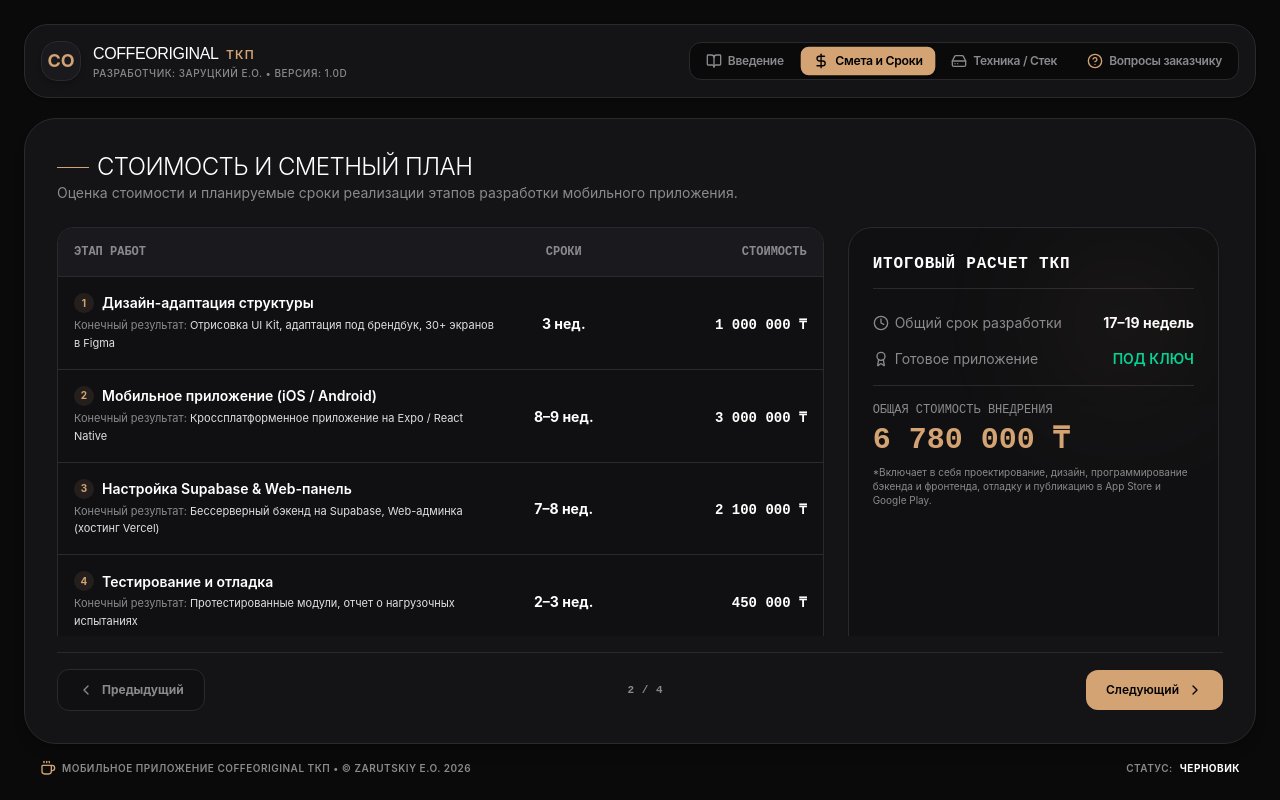
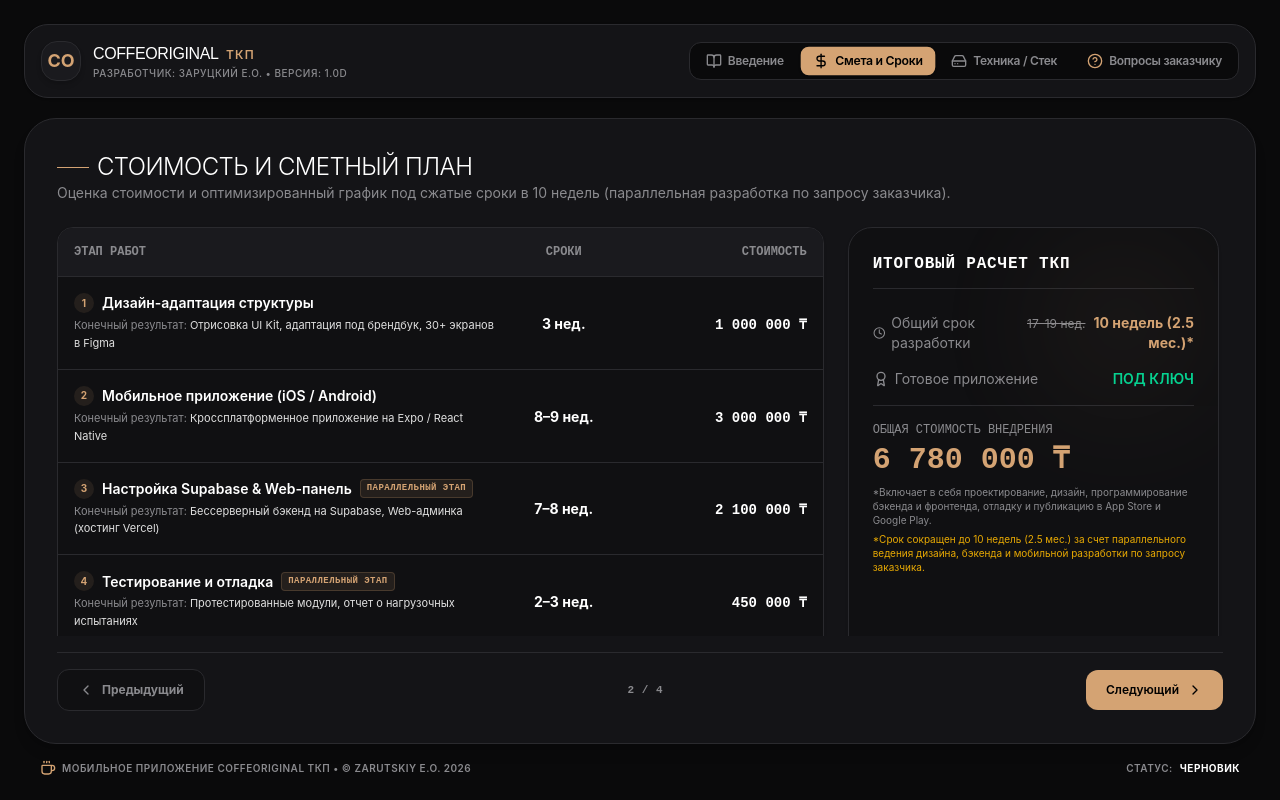
Before and after one commit to pontipilat22/coffeoriginal2, a React (Vite) app: page / in a window 1280 px wide. Both pictures are taken after a click on the button "Смета и Сроки". Built offline with nearby package versions, Linux system fonts and the light colour scheme.

Commit message:
Add files via upload

```diff
--- a/src/components/SlidePricing.tsx
+++ b/src/components/SlidePricing.tsx
@@ -13,7 +13,6 @@ export default function SlidePricing() {
   };
 
   // Fixed static values matching the proposal
-  const totalWeeksText = "17–19 недель";
   const totalCostText = "6 780 000 ₸";
 
   return (
@@ -25,7 +24,7 @@ export default function SlidePricing() {
             Стоимость и Сметный План
           </h2>
           <p className="text-sm text-[#8A8A8E]">
-            Оценка стоимости и планируемые сроки реализации этапов разработки мобильного приложения.
+            Оценка стоимости и оптимизированный график под сжатые сроки в 10 недель (параллельная разработка по запросу заказчика).
           </p>
         </div>
       </div>
@@ -45,21 +44,33 @@ export default function SlidePricing() {
               {INITIAL_PHASES.map((p) => {
                 // Formatting custom duration text ranges since it's static now
                 let durationText = `${p.durationWeeks} нед.`;
+                let isParallel = false;
                 if (p.id === 2) durationText = "8–9 нед.";
-                if (p.id === 3) durationText = "7–8 нед.";
-                if (p.id === 4) durationText = "2–3 нед.";
+                if (p.id === 3) {
+                  durationText = "7–8 нед.";
+                  isParallel = true;
+                }
+                if (p.id === 4) {
+                  durationText = "2–3 нед.";
+                  isParallel = true;
+                }
 
                 return (
                   <div key={p.id} className="p-4 flex flex-col gap-2.5 sm:grid sm:grid-cols-12 sm:gap-2 sm:items-center hover:bg-[#1A1A1E]/20 transition text-left">
                     {/* Phase details */}
                     <div className="sm:col-span-6 md:col-span-7 space-y-1">
-                      <div className="flex items-center gap-2">
+                      <div className="flex items-center gap-2 flex-wrap">
                         <span className="inline-flex items-center justify-center w-5 h-5 text-[10px] font-bold text-[#D4A373] bg-[#D4A373]/10 rounded-full shrink-0">
                           {p.id}
                         </span>
                         <h4 className="text-sm font-semibold text-white leading-tight">
                           {p.title}
                         </h4>
+                        {isParallel && (
+                          <span className="inline-flex items-center bg-[#D4A373]/10 border border-[#D4A373]/20 text-[#D4A373] text-[9px] px-1.5 py-0.5 rounded font-mono uppercase tracking-wider font-semibold">
+                            Параллельный этап
+                          </span>
+                        )}
                       </div>
                       <p className="text-[11px] text-[#8A8A8E] leading-relaxed">
                         Конечный результат: <span className="text-[#E0E0E0]">{p.result}</span>
@@ -116,9 +127,10 @@ export default function SlidePricing() {
                   <span className="text-[#8A8A8E] flex items-center gap-1.5">
                     <Clock className="w-4 h-4" /> Общий срок разработки
                   </span>
-                  <span className="font-bold text-white">
-                    {totalWeeksText}
-                  </span>
+                  <div className="text-right">
+                    <span className="line-through text-[#8A8A8E] text-xs mr-2">17–19 нед.</span>
+                    <span className="font-bold text-[#D4A373]">10 недель (2.5 мес.)*</span>
+                  </div>
                 </div>
 
                 <div className="flex justify-between items-center text-sm">
@@ -139,6 +151,9 @@ export default function SlidePricing() {
                   <p className="text-[10px] text-[#8A8A8E] mt-2 leading-snug">
                     *Включает в себя проектирование, дизайн, программирование бэкенда и фронтенда, отладку и публикацию в App Store и Google Play.
                   </p>
+                  <p className="text-[10px] text-amber-400/90 mt-1.5 leading-snug">
+                    *Срок сокращен до 10 недель (2.5 мес.) за счет параллельного ведения дизайна, бэкенда и мобильной разработки по запросу заказчика.
+                  </p>
                 </div>
               </div>
             </div>
```
